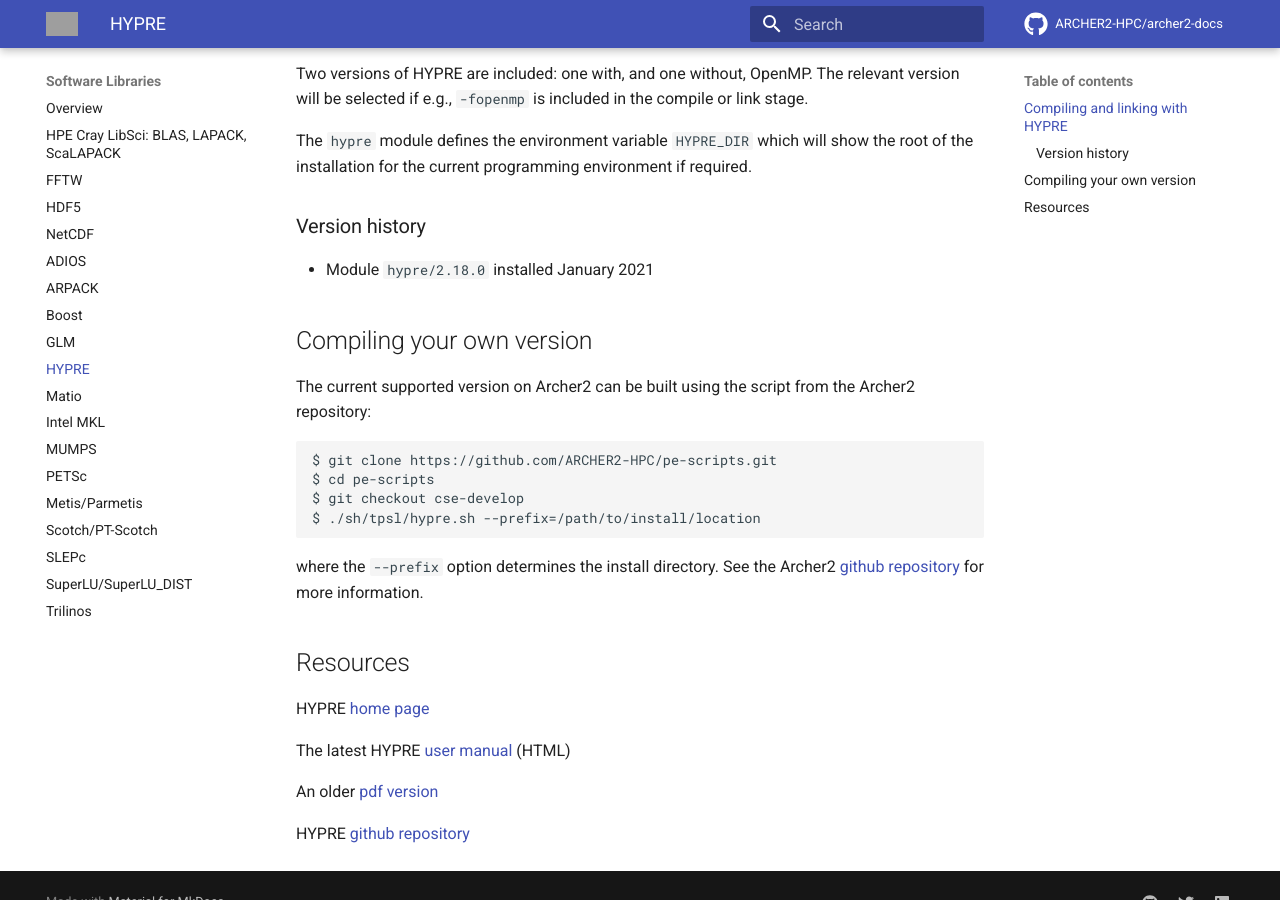
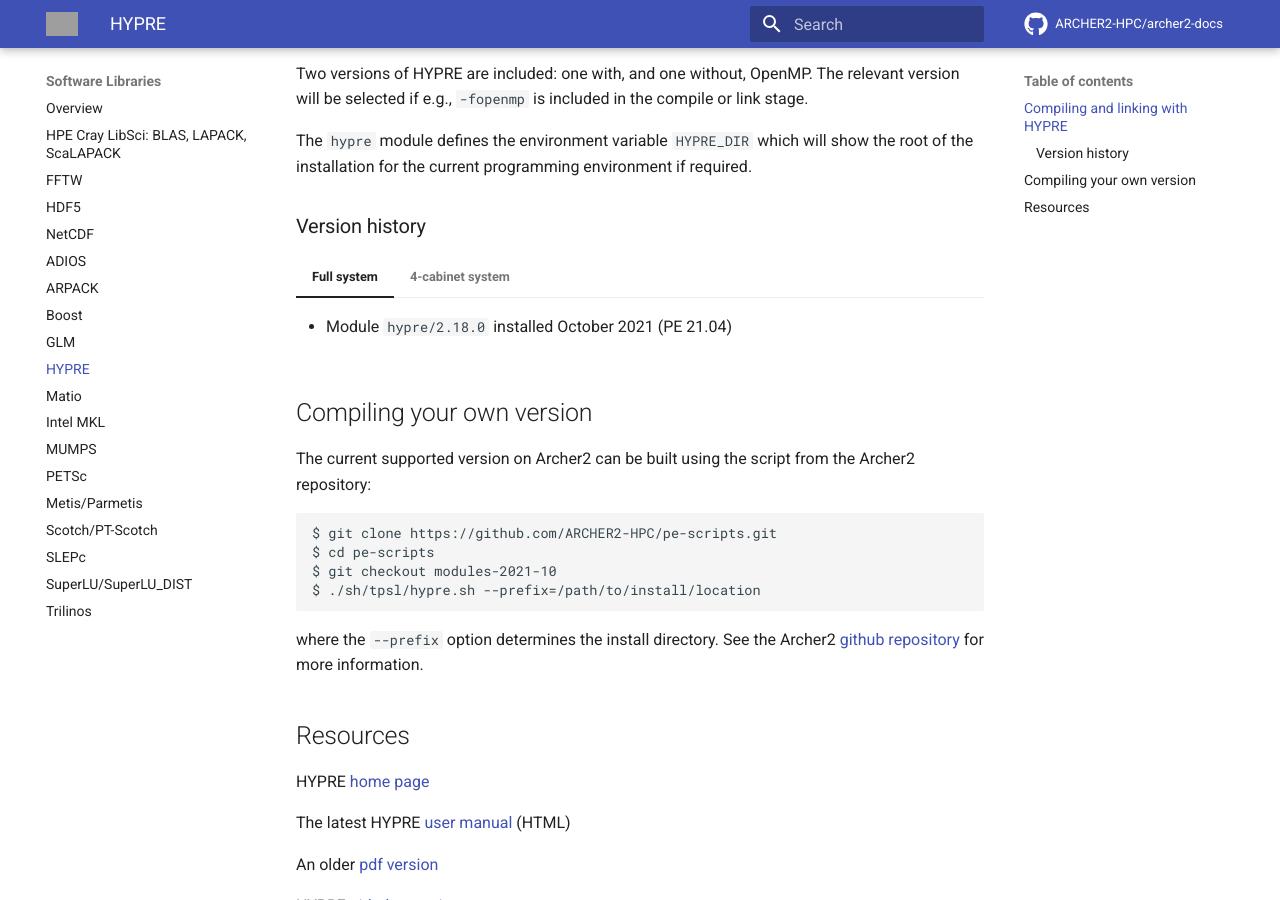
Before and after one commit to ARCHER2-HPC/archer2-docs, an MkDocs documentation site: the page built from docs/software-libraries/hypre.md, in a window 1280 px wide and 900 px high, scrolled down 469 px. Built offline with MkDocs 1.6.1 and Material for MkDocs 9.7.7, drawn with Linux system fonts in a browser that asks for light colours; comment, search, counter and statistics services are not loaded; grey boxes are pictures that could not be loaded.

Commit message:
Update HYPRE library

````diff
--- a/docs/software-libraries/hypre.md
+++ b/docs/software-libraries/hypre.md
@@ -26,8 +26,13 @@ environment if required.
 
 ### Version history
 
-- Module `hypre/2.18.0` installed January 2021
+=== "Full system"
 
+    - Module `hypre/2.18.0` installed October 2021 (PE 21.04)
+
+=== "4-cabinet system"
+
+    - Module `hypre/2.18.0` installed January 2021
 
 ## Compiling your own version
 
@@ -36,7 +41,7 @@ from the Archer2 repository:
 ```
 $ git clone https://github.com/ARCHER2-HPC/pe-scripts.git
 $ cd pe-scripts
-$ git checkout cse-develop
+$ git checkout modules-2021-10
 $ ./sh/tpsl/hypre.sh --prefix=/path/to/install/location
 ```
 where the `--prefix` option determines the install directory. See the
````
